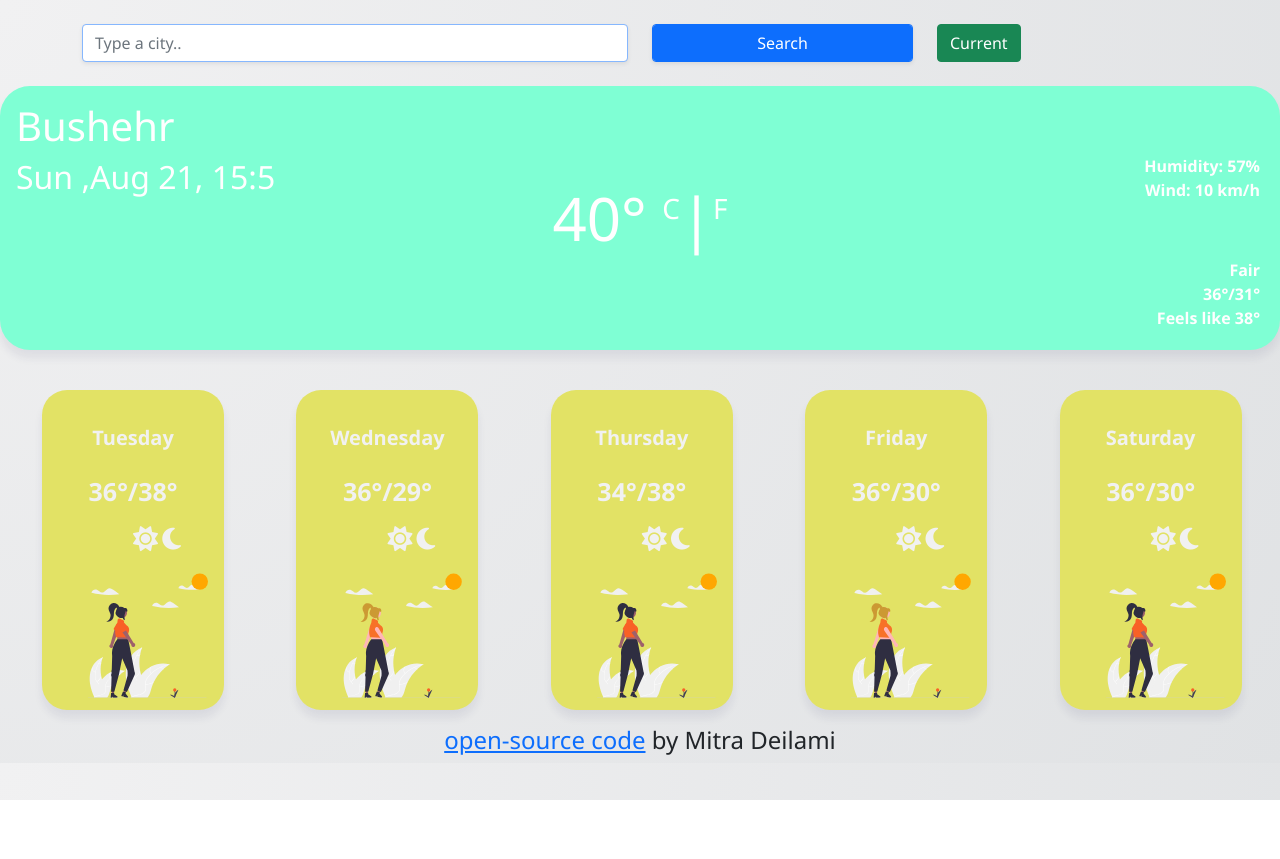
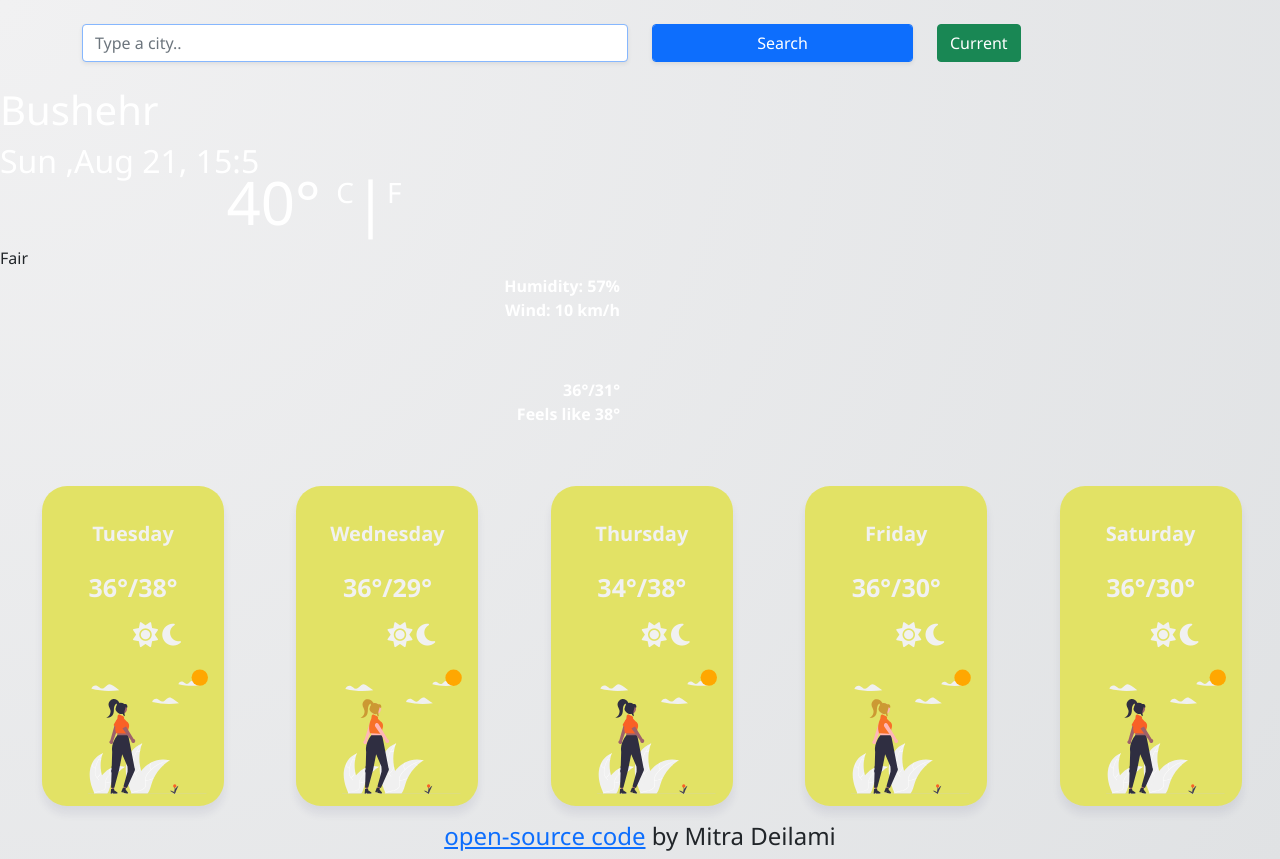
Before and after one commit to MitraDay/MiaDay-weather-app, a website built with Parcel: page index.html in a window 1280 px wide. Before the commit the page ends 800 px from the top, so only its background shows below. Built offline with nearby package versions, Linux system fonts and the light colour scheme.

Commit message:
updated my index.html

```diff
--- a/index.html
+++ b/index.html
@@ -51,36 +51,39 @@
         </div>
 
       <br />
-      <div class="card-block">
-        <div class="card-body" style="height: 5rem;">
+      <div class="row">
+        <div class="col-6">
+      <div class="weather-app">
           <h1>Bushehr</h1>
           <h2>Mon, Jul 4</h2>
           <p>
           <div class="text-center">
-          <h3><span id="temp"> 40° </span> <span class="cDegree" id="celsiusLink"><a href=""></a>C</a></span>|<span class="fDegree" id="fahrenheitLink"><a href=""></a>F</a></span></h3>
+          <h3><span id="temp"> 40° </span>
+             <span class="cDegree" id="celsiusLink">
+              <a href=""></a>C</a></span>|<span class="fDegree" id="fahrenheitLink"><a href=""></a>F</a></span></h3>
           </div>
+          <p id="description">Fair</p>
           </p>
           </div>
+          </div>
+      </div>
 
 
           <br />
-
+          <div class="col-6">
           <ul class="interdouc">
             <br />
             <span id="humidity"> Humidity: 57% </span>
             <br />
            <span id="wind"> Wind: 10 km/h </span>
           </ul>
-          <ul class="info" id="description">
-            Fair
-            <br />
+          <ul class="info">
             36°/31°
             <br />
             Feels like 38°
           </ul>
-
-        </div>
-      </div>
+          </div>
+      <div>
       <br />
       <ul>
       <div class="row">
```
